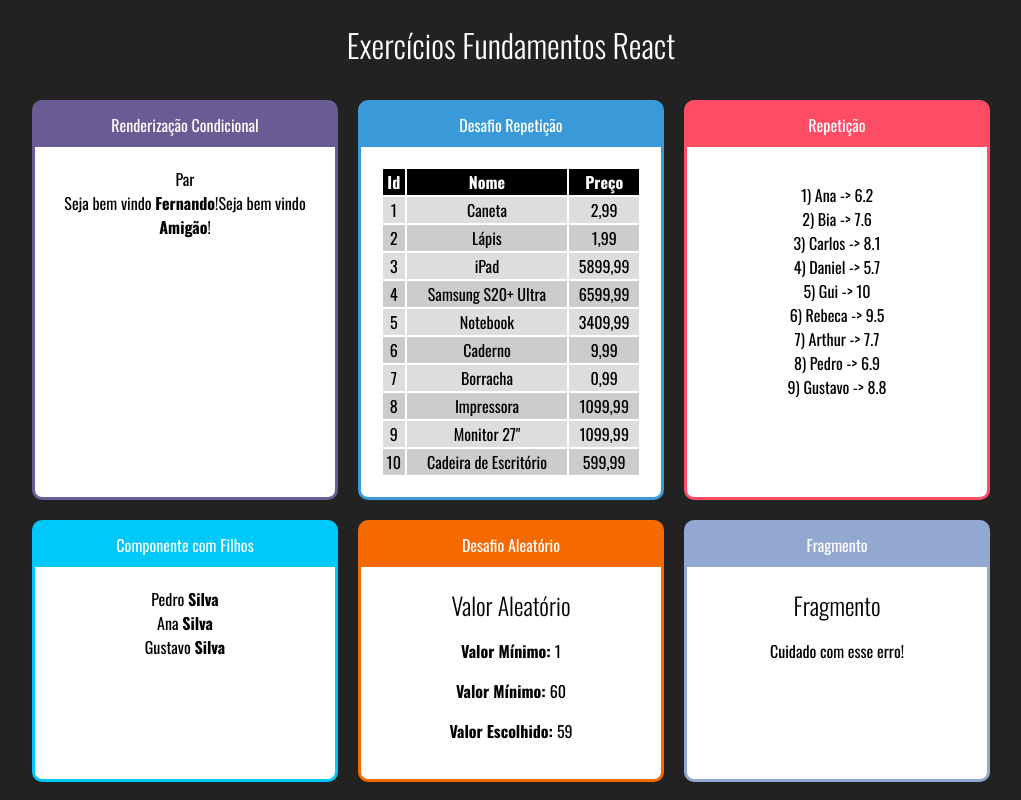
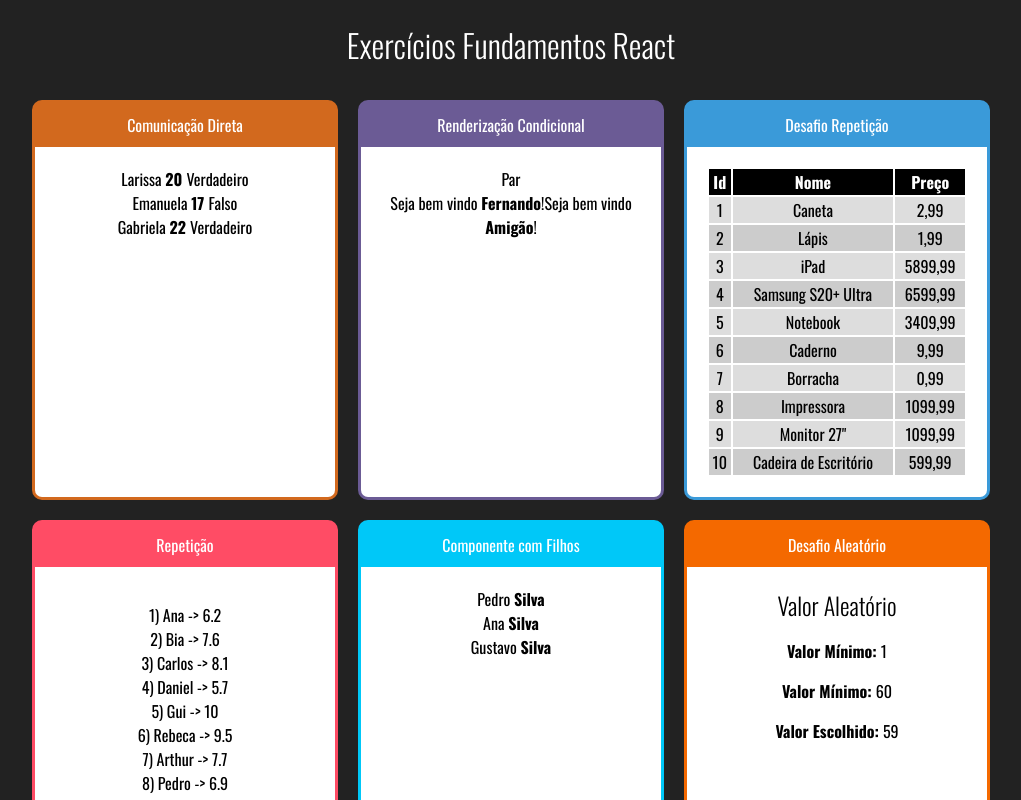
Before and after one commit to Isaque96/react-fundamentals, a React (Create React App) app: page / in a window 1280 px wide. Shown: the top 800 px of the page, without its empty margins (129-1150 px from the left). Built offline with nearby package versions, Linux system fonts and the light colour scheme.

Commit message:
direct communication

```diff
--- a/src/App.jsx
+++ b/src/App.jsx
@@ -1,6 +1,7 @@
 import React from "react";
 import "./App.css";
 
+import DirectFather from "./components/comunication/DirectCommunication/Father";
 import UserInfo from "./components/conditional/UserInfo";
 import EvenOrOdd from "./components/conditional/EvenOrOdd";
 import TableProducts from "./components/repetition/TableProducts";
@@ -18,6 +19,9 @@ export default function App(_) {
     <div className="App">
       <h1>Exercícios Fundamentos React</h1>
       <div className="Cards">
+        <Card titulo="Comunicação Direta" color="#D2691E">
+          <DirectFather />
+        </Card>
         <Card titulo="Renderização Condicional" color="#6B5B95">
           <EvenOrOdd numero={20} />
           <UserInfo user={{ nome: "Fernando" }} />
--- /dev/null
+++ b/src/components/comunication/DirectCommunication/Father.jsx
@@ -0,0 +1,12 @@
+import React from "react";
+import DirectSon from "./Son";
+
+export default function Father(props) {
+  return (
+    <div>
+      <DirectSon nome="Larissa" idade={20} nerd={true} />
+      <DirectSon nome="Emanuela" idade={17} nerd={false} />
+      <DirectSon nome="Gabriela" idade={22} nerd={true} />
+    </div>
+  );
+}
--- /dev/null
+++ b/src/components/comunication/DirectCommunication/Son.jsx
@@ -0,0 +1,13 @@
+import React from "react";
+
+export default function Son(props) {
+  return (
+    <div>
+      <span>{props.nome} </span>
+      <span>
+        <strong>{props.idade} </strong>
+      </span>
+      <span>{props.nerd ? "Verdadeiro" : "Falso"}</span>
+    </div>
+  );
+}
```
